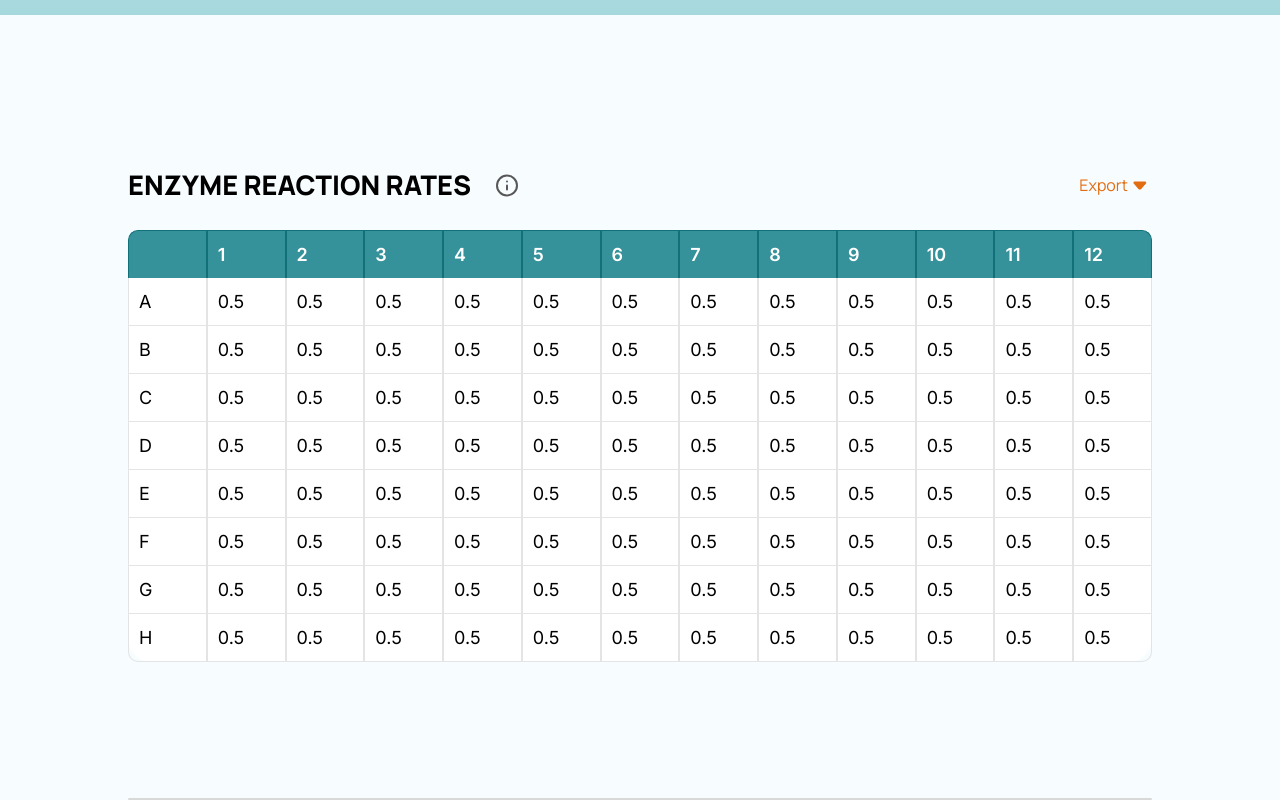
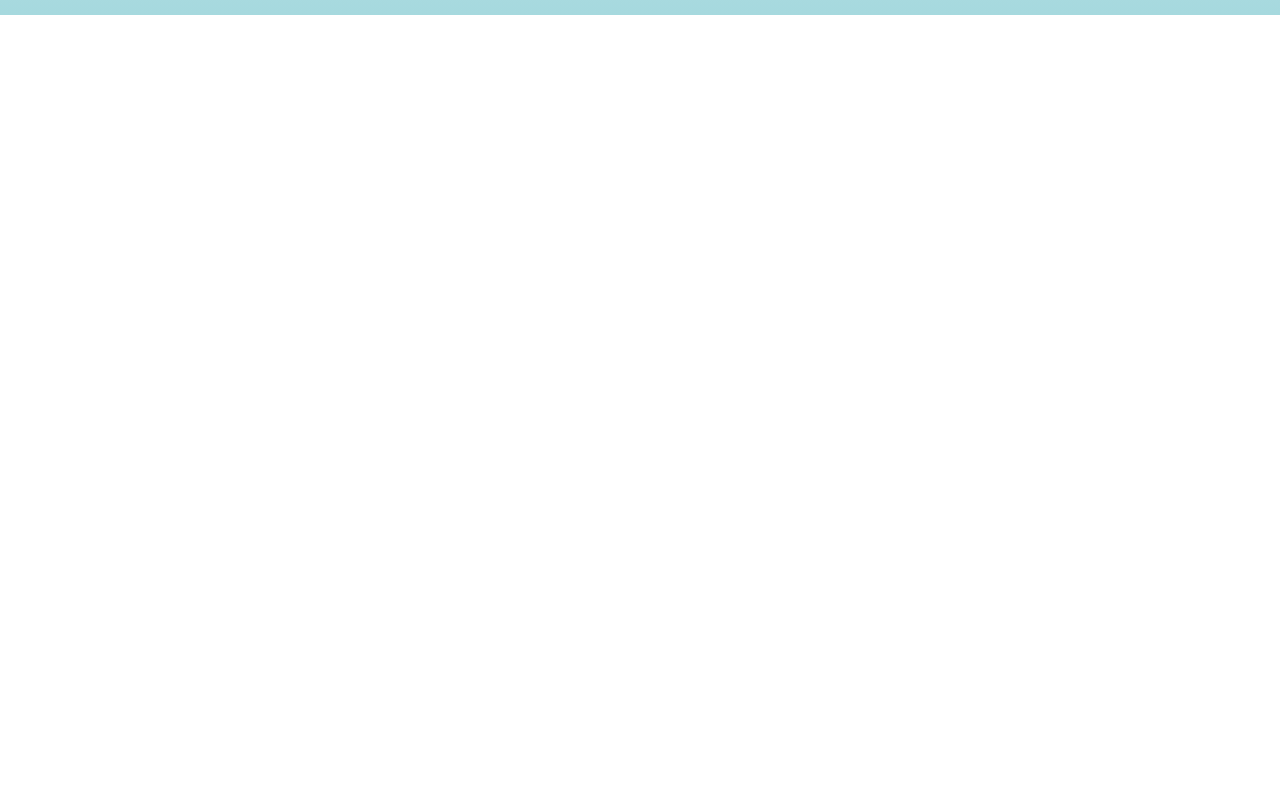
Before and after one commit to Codelab-Davis/d2d-graph-applet, a React (Vite) app in the folder frontend/: page / in a window 1280 px wide. Shown: the part 785-1585 px from the top of the page. After the commit the page ends 800 px from the top, so only its background shows below. Built offline with nearby package versions, Linux system fonts and the light colour scheme.

Commit message:
implement state management for passing substrateData

```diff
--- a/frontend/src/App.tsx
+++ b/frontend/src/App.tsx
@@ -5,11 +5,14 @@ import LandingPage from './LandingPage';
 import RateTable from './RateTable';
 
 function App() {
+  const [substrateData, setSubstrateData] = useState(new Map<string, number[]>());
+  const [visibility, setVisibility] = useState(false);
+
 
   return (
     <div className="bg-[#f7fcff]">
-      <LandingPage></LandingPage>
-      <RateTable></RateTable>
+      <LandingPage substrateData={substrateData} setSubstrateData={setSubstrateData} visible={visibility} setVisibility={setVisibility}></LandingPage>
+      <RateTable substrateData={substrateData} visible={visibility}></RateTable>
     </div>
   )
 }
--- a/frontend/src/LandingPage.tsx
+++ b/frontend/src/LandingPage.tsx
@@ -1,5 +1,4 @@
 import { useState } from 'react';
-import Graph from './Graph.tsx'
 
 const substrateData = new Map<string, number[]>();
 
@@ -20,12 +19,15 @@ function getData(data:[]){
         }
       }
     }
+    console.log("finished parsing");
+    console.log(substrateData);
     console.log(substrateData.get('A1'));
   }
 
-function LandingPage() {
+function LandingPage(props: { substrateData: Map<string, number[]>, setSubstrateData: React.Dispatch<React.SetStateAction<Map<string, number[]>>>, visible: Boolean, setVisibility: React.Dispatch<React.SetStateAction<boolean>> }) {
     const [sheetId, setSheetId] = useState("");
     const [sheetURL, setSheetURL] = useState("");
+
     const click = ()=>{
     fetch(`https://api.fureweb.com/spreadsheets/${sheetId}`, {
       method: "GET"
@@ -33,17 +35,16 @@ function LandingPage() {
       .then(response => response.json())
       .then(data => {
         getData(data.data);
+        console.log(substrateData);
+        props.setSubstrateData(substrateData);
+        props.setVisibility(true);
       })
       .catch(error => console.error(error))
-
-
     };
 
-    substrateData.set('A1', [1, 2, 3, 4, 5, 6, 7, 8, 9, 10, 11, 12, 13, 14, 15, 16, 17, 18]);
-    substrateData.set('A2', [2, 3, 4, 5, 6, 7, 8, 9, 10, 11, 12, 13, 14, 15, 16, 17, 18, 19]);
-    substrateData.set('A3', [3, 4, 5, 6, 7, 8, 9, 10, 11, 12, 13, 14, 15, 16, 17, 18, 19, 20]);
-
-
+    // substrateData.set('A1', [1, 2, 3, 4, 5, 6, 7, 8, 9, 10, 11, 12, 13, 14, 15, 16, 17, 18]);
+    // substrateData.set('A2', [2, 3, 4, 5, 6, 7, 8, 9, 10, 11, 12, 13, 14, 15, 16, 17, 18, 19]);
+    // substrateData.set('A3', [3, 4, 5, 6, 7, 8, 9, 10, 11, 12, 13, 14, 15, 16, 17, 18, 19, 20]);
 
     const change =  (event: React.ChangeEvent<HTMLInputElement>) => {
         // parse url for sheetId
--- a/frontend/src/RateTable.tsx
+++ b/frontend/src/RateTable.tsx
@@ -1,7 +1,7 @@
-function RateTable() {
+function RateTable(props: { substrateData: Map<string, number[]>, visible: Boolean }) {
     const data = [
         ['A', 0.5, 0.5, 0.5, 0.5, 0.5, 0.5, 0.5, 0.5, 0.5, 0.5, 0.5, 0.5],
-        ['B', 0.5, 0.5, 0.5, 0.5, 0.5, 0.5, 0.5, 0.5, 0.5, 0.5, 0.5, 0.5],
+        ['B', 0.5, 0.5, 0.5, 0.5, 0.5, 0.9, 0.5, 0.5, 0.5, 0.5, 0.5, 0.5],
         ['C', 0.5, 0.5, 0.5, 0.5, 0.5, 0.5, 0.5, 0.5, 0.5, 0.5, 0.5, 0.5],
         ['D', 0.5, 0.5, 0.5, 0.5, 0.5, 0.5, 0.5, 0.5, 0.5, 0.5, 0.5, 0.5],
         ['E', 0.5, 0.5, 0.5, 0.5, 0.5, 0.5, 0.5, 0.5, 0.5, 0.5, 0.5, 0.5],
@@ -9,8 +9,9 @@ function RateTable() {
         ['G', 0.5, 0.5, 0.5, 0.5, 0.5, 0.5, 0.5, 0.5, 0.5, 0.5, 0.5, 0.5],
         ['H', 0.5, 0.5, 0.5, 0.5, 0.5, 0.5, 0.5, 0.5, 0.5, 0.5, 0.5, 0.5],
     ];
+
     const headers = ['', 1, 2, 3, 4, 5, 6, 7, 8, 9, 10, 11, 12];
-
+    if (props.visible) {
         return (
             <div className="flex flex-col mt-[150px] mx-[10%] w-[80%]">
                 <div className="flex justify-between mb-6">
@@ -35,17 +36,23 @@ function RateTable() {
                     </thead>
                     <tbody>
                         {data.map((rowContent, rowID) => (
-                        <tr>
-                            {rowContent.map((val, rowID) => (
-                                <td className="border border-grays-300 h-12 pl-[10px] border-t-0" key={rowID}>{val}</td>
+                            <tr key={rowID}>
+                                {rowContent.map((val, rowDataID) => (
+                                    <td className="border border-grays-300 h-12 pl-[10px] border-t-0" key={rowDataID}>{val}</td>
                                 ))}
                             </tr>
                         ))}
                     </tbody>
                 </table>
                 <div className="w-fill h-[2px] rounded-[2px] bg-grays-400"/>
+                <p>{props.substrateData.get('A1')}</p>
+                <p>{props.substrateData.get('A2')}</p>
             </div>
 
         )
     }
+    return (
+        <div></div>
+    )
+}
 export default RateTable;
--- a/frontend/src/index.css
+++ b/frontend/src/index.css
@@ -25,6 +25,7 @@
   }
   body {
     @apply font-manrope;
+    @apply text-base;
   }
   th {
     @apply text-base;
```
Lines whose indentation alone changed are shown as unchanged.
